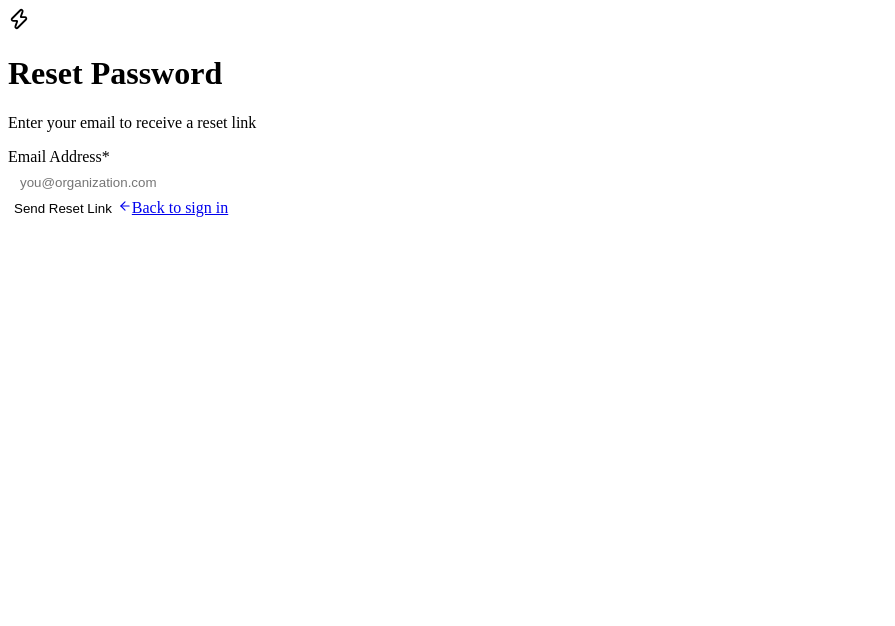
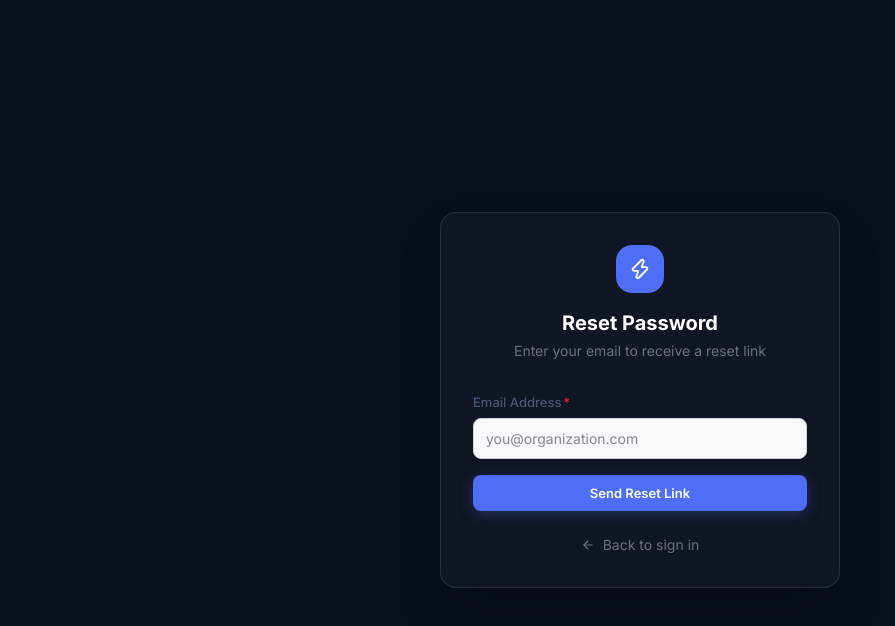
Before and after one commit to Afripathway-Limited/Route_Health, a Next.js app in the folder frontend/: page /forgot-password in a window 1280 px wide. Shown: the top 626 px of the page, without its empty margins (0-895 px from the left). Built offline with nearby package versions, Linux system fonts and the light colour scheme; no server answers.

Commit message:
fix: restore missing root layout, entry page, and providers

```diff
--- /dev/null
+++ b/frontend/src/app/layout.tsx
@@ -0,0 +1,30 @@
+import type { Metadata } from 'next';
+import { Inter } from 'next/font/google';
+import './globals.css';
+import { Providers } from './providers';
+
+const inter = Inter({
+  subsets: ['latin'],
+  weight: ['300', '400', '500', '600', '700', '800'],
+  display: 'swap',
+  variable: '--font-inter',
+});
+
+export const metadata: Metadata = {
+  title: 'RouteHealth — Medical Logistics Platform',
+  description: 'Premium health logistics routing platform for the African diagnostic supply chain',
+};
+
+export default function RootLayout({ children }: { children: React.ReactNode }) {
+  return (
+    <html lang="en" className={`h-full ${inter.variable}`} suppressHydrationWarning>
+      <head>
+        {/* Anti-flicker: applies stored theme class before first paint */}
+        <script src="/theme-init.js" />
+      </head>
+      <body className="h-full antialiased" style={{ fontFamily: 'var(--font-inter), Inter, sans-serif' }}>
+        <Providers>{children}</Providers>
+      </body>
+    </html>
+  );
+}
--- /dev/null
+++ b/frontend/src/app/page.tsx
@@ -0,0 +1,32 @@
+'use client';
+
+import { useEffect } from 'react';
+import { useRouter } from 'next/navigation';
+import { useAuth } from '@/contexts/AuthContext';
+
+const ROLE_REDIRECT: Record<string, string> = {
+  super_admin: '/super-admin',
+  org_admin: '/admin',
+  dispatcher: '/dispatcher',
+  lab_manager: '/lab-manager',
+};
+
+export default function RootPage() {
+  const { user, isLoading } = useAuth();
+  const router = useRouter();
+
+  useEffect(() => {
+    if (isLoading) return;
+    if (!user) {
+      router.replace('/login');
+      return;
+    }
+    router.replace(ROLE_REDIRECT[user.role] ?? '/login');
+  }, [user, isLoading, router]);
+
+  return (
+    <div className="min-h-screen bg-[#0D1520] flex items-center justify-center">
+      <div className="w-8 h-8 border-2 border-emerald-500/30 border-t-emerald-500 rounded-full animate-spin" />
+    </div>
+  );
+}
--- /dev/null
+++ b/frontend/src/app/providers.tsx
@@ -0,0 +1,42 @@
+'use client';
+
+import { QueryClient, QueryClientProvider } from '@tanstack/react-query';
+import { Toaster } from 'react-hot-toast';
+import { AuthProvider } from '@/contexts/AuthContext';
+import { ThemeProvider } from '@/contexts/ThemeContext';
+import { useState } from 'react';
+
+export function Providers({ children }: { children: React.ReactNode }) {
+  const [queryClient] = useState(() => new QueryClient({
+    defaultOptions: {
+      queries: { staleTime: 30_000, retry: 1 },
+    },
+  }));
+
+  return (
+    <QueryClientProvider client={queryClient}>
+      <ThemeProvider>
+        <AuthProvider>
+          {children}
+          <Toaster
+            position="top-right"
+            toastOptions={{
+              duration: 4000,
+              style: {
+                background: 'var(--bg-surface)',
+                color: 'var(--text-primary)',
+                border: '1px solid var(--border-subtle)',
+                borderRadius: '12px',
+                fontSize: '13px',
+                fontWeight: '500',
+                boxShadow: 'var(--shadow-lg)',
+              },
+              success: { iconTheme: { primary: 'var(--success)', secondary: '#fff' } },
+              error:   { iconTheme: { primary: 'var(--danger)',  secondary: '#fff' } },
+            }}
+          />
+        </AuthProvider>
+      </ThemeProvider>
+    </QueryClientProvider>
+  );
+}
```
